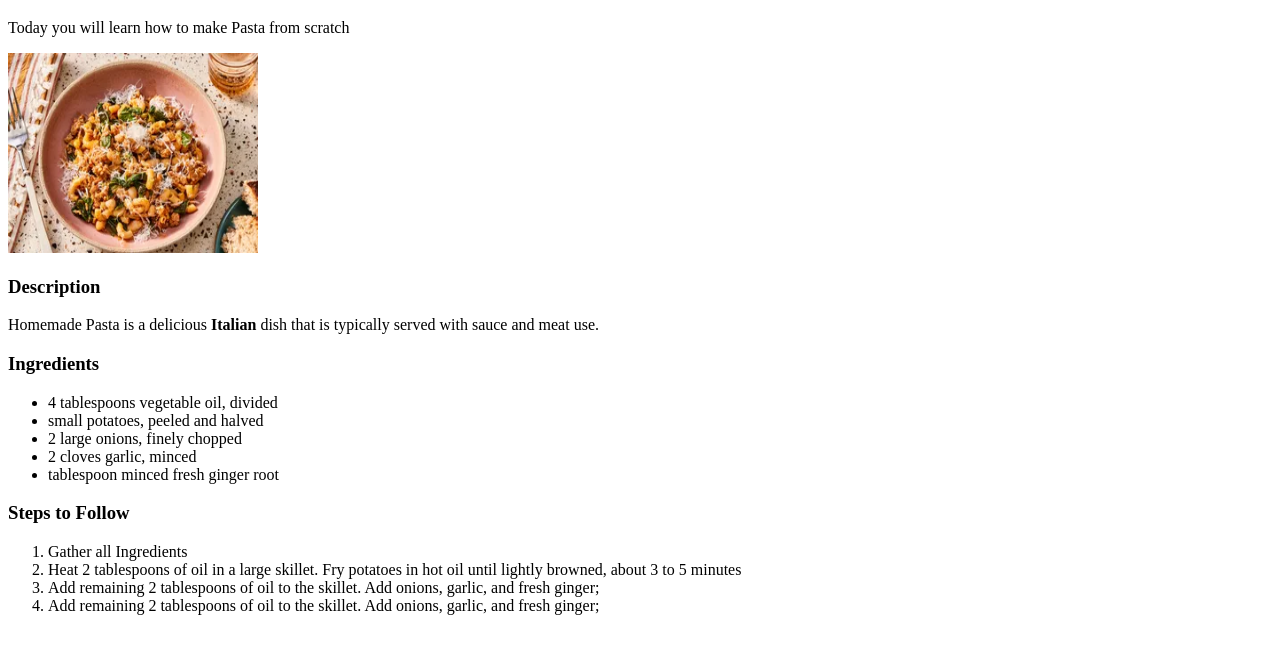
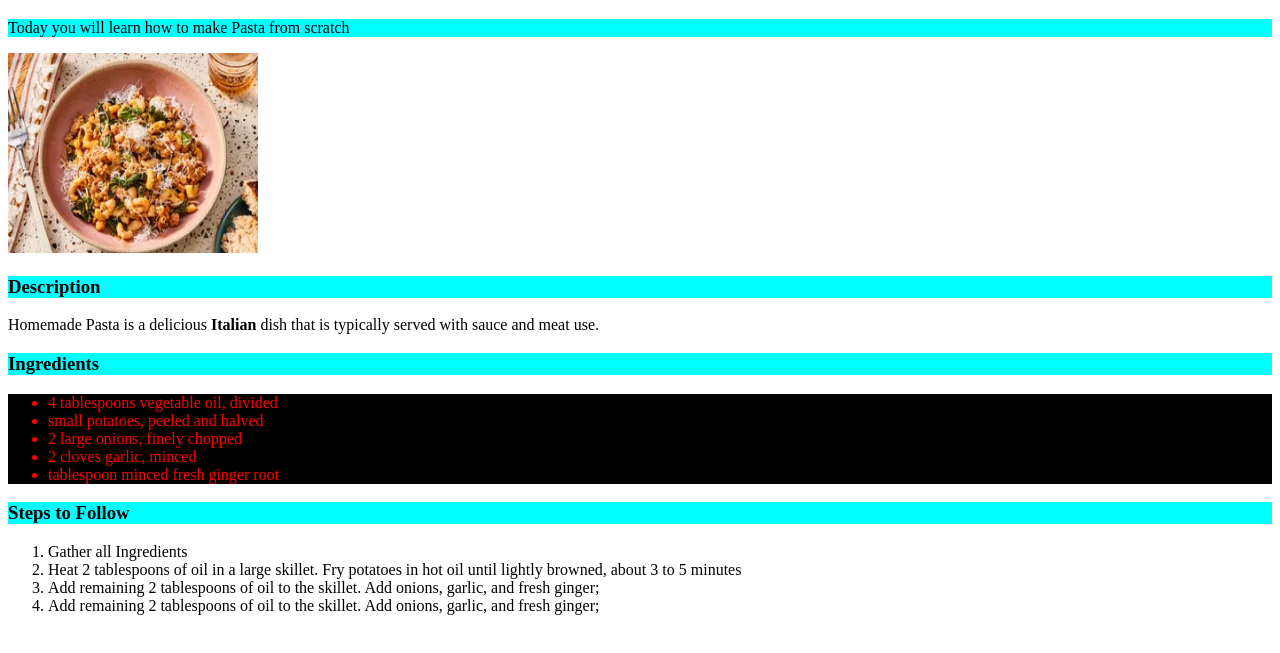
Before and after one commit to zaeemkibria/odin-recepies, a plain HTML site: page english/pasta/pasta.html in a window 1280 px wide. Shown: the part 61-714 px from the top of the page. Drawn offline with Linux system fonts and the light colour scheme.

Commit message:
Update style.css

```diff
--- a/style.css
+++ b/style.css
@@ -1,17 +1,17 @@
-main-heading{
+.main-heading{
     background-color: white;
     color: black;
     font-size: 36;
 
 }
 
-second-heading{
+.second-heading{
     background-color: aqua;
     color: black;
     font-size: 24;
 }
 
-list{
+.list{
     color: red;
     background-color: black;
 }
```
